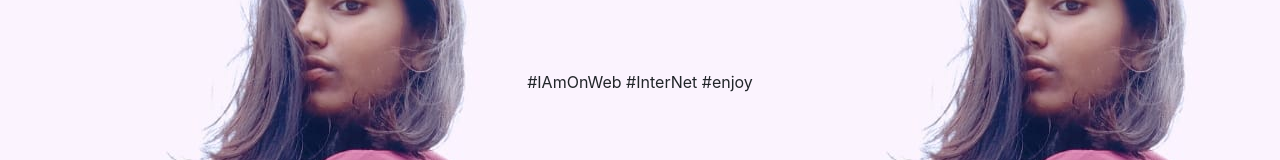
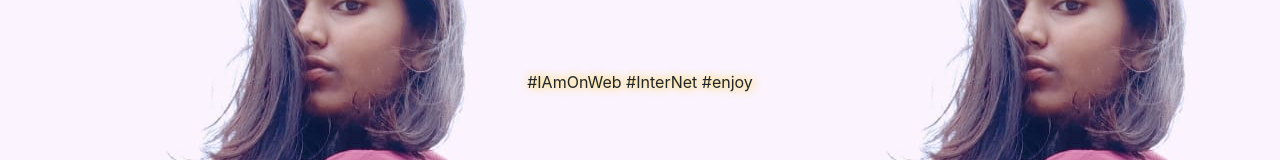
Before and after one commit to Mr-man7352/mantest, a plain HTML site: page index.html in a window 1280 px wide. Shown: the part 250-410 px from the top of the page. Drawn offline with nearby package versions, Linux system fonts and the light colour scheme; a script that the page names is missing.

```diff
--- a/css/main.css
+++ b/css/main.css
@@ -6,4 +6,5 @@
 .text{
     text-align: center;
     margin-top: 25%;
+    text-shadow: #FC0 1px 0 10px;;
 }
```
